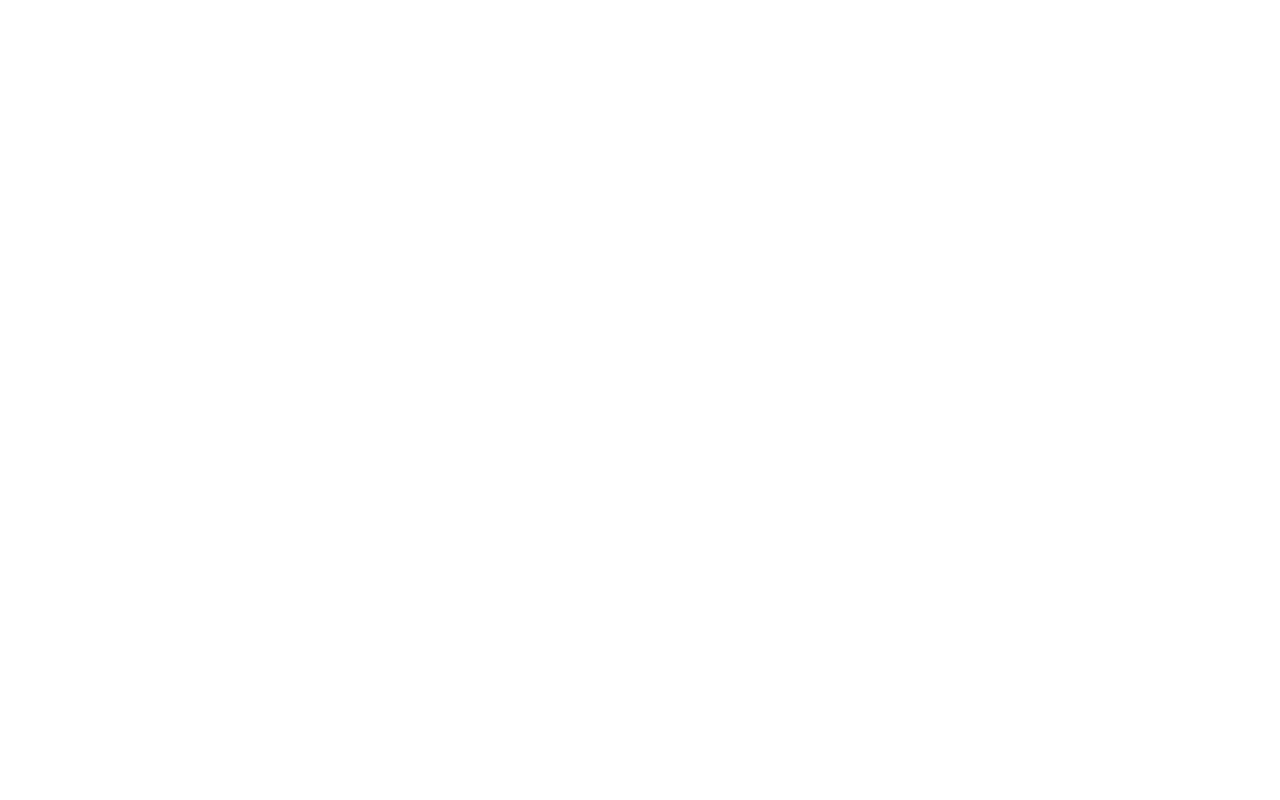
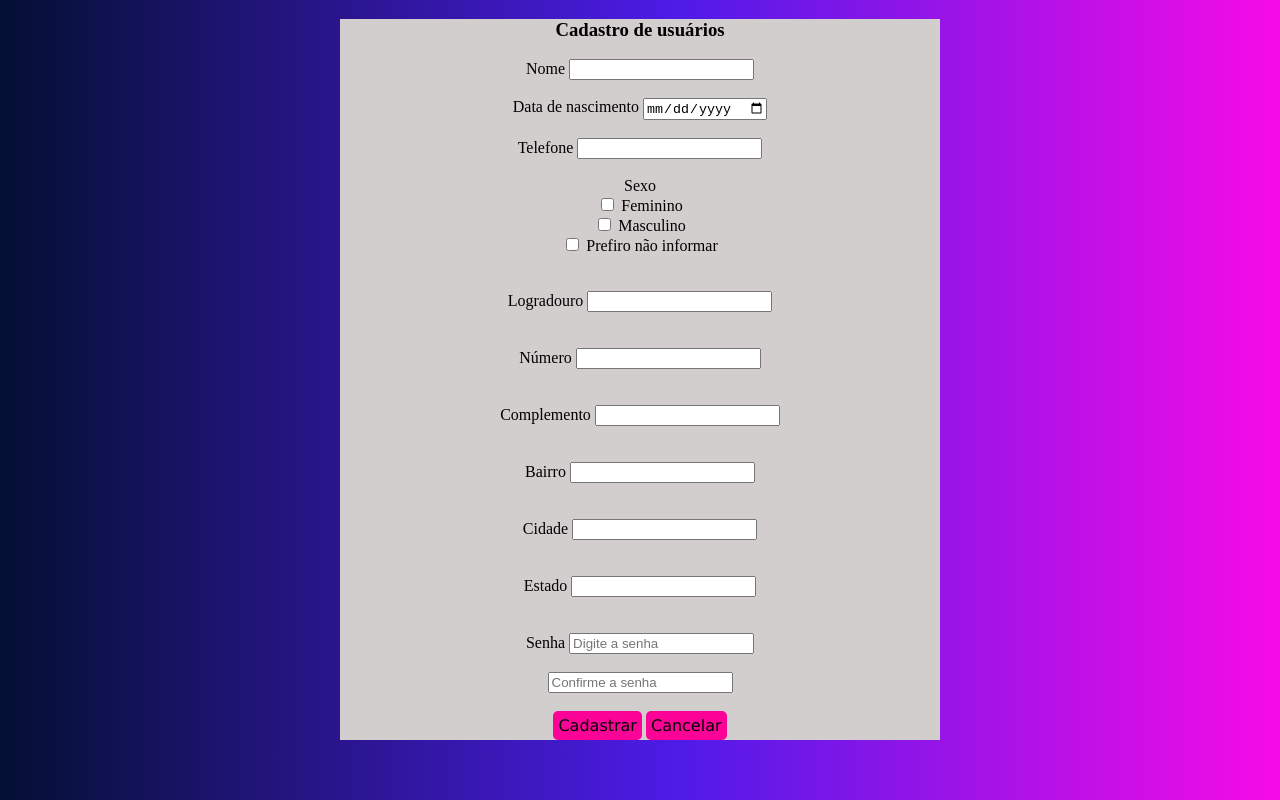
Before and after one commit to GabrielaSpegiorin/aulas_lima, a plain HTML site: page atividades/exe08_formularios/cad_usuario.html in a window 1280 px wide. Drawn offline with Linux system fonts and the light colour scheme.

Commit message:
atualização

```diff
--- a/atividades/exe08_formularios/cad_usuario.html
+++ b/atividades/exe08_formularios/cad_usuario.html
@@ -0,0 +1,86 @@
+<!DOCTYPE html>
+<html lang="en">
+
+<head>
+    <meta charset="UTF-8">
+    <meta name="viewport" content="width=device-width, initial-scale=1.0">
+    <title>Document</title>
+
+    <style>
+         body{
+            background: rgb(4,16,51);
+background: linear-gradient(90deg, rgba(4,16,51,1) 0%, rgba(78,27,232,1) 53%, rgba(247,11,230,1) 100%);
+        }
+        p {
+            text-align: center;
+        }
+        form {
+            margin: 0 auto;
+            background-color: rgb(209, 206, 205);
+            width: 600px;
+        }
+        .botao{
+        background-color: rgb(252, 3, 152);
+            border:none;
+            border-radius: 5px;
+            padding: 5px;
+            font-family: Verdana, Geneva, Tahoma, sans-serif;
+            font-size: medium;
+        }
+    </style>
+     <body>
+        <form>
+            <h3><p>Cadastro de usuários</h3></p>
+            <p><label>Nome</label>
+             <input type = "text"><br>
+             <br>
+             <label>Data de nascimento</label>
+             <input type = "date" name ="" id="">
+             <br>
+             <br>
+             <label>Telefone</label>
+             <input type = "text"><br>
+             <br>
+             <label>Sexo</label>
+             <br>
+             <input type="checkbox" class ="checar"> Feminino <br>
+             <input type="checkbox" class ="checar"> Masculino <br>
+             <input type="checkbox" class ="checar"> Prefiro não informar  <br>
+             <br>
+             <br>
+             <label>Logradouro</label>
+             <input type = "text"><br>
+             <br>
+             <br>
+             <label>Número</label>
+             <input type = "text"><br>
+             <br>
+             <br>
+             <label>Complemento</label>
+             <input type = "text"><br>
+             <br>
+             <br>
+             <label>Bairro</label>
+             <input type = "text"><br>
+             <br>
+             <br>
+             <label>Cidade</label>
+             <input type = "text"><br>
+             <br>
+             <br>
+             <label>Estado</label>
+             <input type = "text"><br>
+             <br>
+             <br>
+             <label>Senha</label>
+            <input type="password" placeholder="Digite a senha"> <br></br>
+
+            <input type="password" placeholder="Confirme a senha">
+            <br>
+            <br>
+            <input href="login.html" type=button value="Cadastrar" class="botao">
+            <input href="index.html" type=button value="Cancelar" class="botao">
+
+     </form>
+    </body>
+    </html>
--- a/css/styles.css
+++ b/css/styles.css
@@ -103,9 +103,9 @@
             appearance: none;
             width: 20px;
             height: 20px;
-            border: 2px; solid;
+            border: 2px solid black;
             border-radius: 50%;
-            cursor:pointer;
+            cursor:pointer
         }
         /* Pseudoclasse, quanto o estado do objeto muda, ele atribui outras propriedades*/
         .radio:checked{
--- /dev/null
+++ b/teoria_flexbox.html
@@ -0,0 +1,46 @@
+<!DOCTYPE html>
+<html lang="en">
+<head>
+    <meta charset="UTF-8">
+    <meta name="viewport" content="width=device-width, initial-scale=1.0">
+    <title>Flexbox</title>
+    <link rel="stylesheet" href = "./css/estilo_flexbox.css">
+</head>
+<body>
+    <h1>Trabalhando com Div</h1>
+    <div class ="div1">
+        <div>
+        <h2>Londres</h2>
+        <p>Londres é capital da Inglaterra</p>
+        <p>Londres tem 13 milhões de habitantes</p>
+        </div>
+    </div>
+    <div class = "div2">
+        <div>
+        <h2>Londres</h2>
+        <p>Londres é capital da Inglaterra</p>
+        <p>Londres tem 13 milhões de habitantes</p>
+        </div>
+    </div>
+    <div>
+        <div class = "div3">
+        <h2>Londres</h2>
+        <p>Londres é capital da Inglaterra</p>
+        <p>Londres tem 13 milhões de habitantes</p>
+        </div>
+    </div>
+
+    <h1>Trabalhando com Flexbox</h1>
+    <p> Utilizamos flexbox para posicionar os elementos de uma linha ou coluna
+         de forma dinâmica
+    </p>
+    <p>Por padrão, os elementos exibidos em bloco (block)</p>
+    <section class="container">
+        <div class="item">Item 1</div>
+        <div class="item">Item 2</div>
+        <div class="item">Item 3</div>
+        <div class="item">Item 4</div>
+    </section>
+
+</body>
+</html>
```
Also changed, not shown: atividades/exe08_formularios/login.html (+52 -0 lines), css/estilo_flexbox.css (added, +24 -0 lines).
